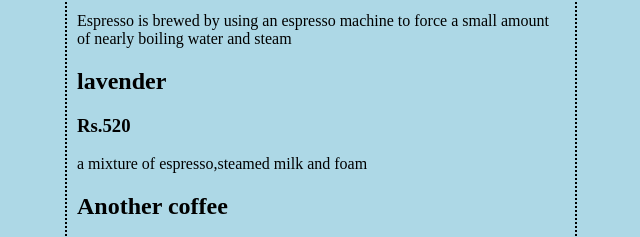
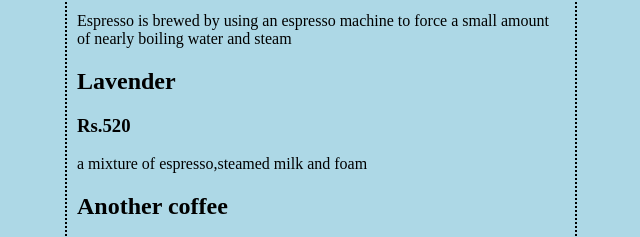
Before and after one commit to AdarshRise/html5-labs, a plain HTML site: page index.html in a window 1280 px wide. Shown: the part 747-984 px from the top of the page, 191-831 px from the left. Drawn offline with Linux system fonts and the light colour scheme.

Commit message:
changed spelling of lavender

```diff
--- a/index.html
+++ b/index.html
@@ -26,7 +26,7 @@
    <h2>ESPRESSO COFFEE<h2><h3> Rs.1230</h3>
    <p>Espresso is brewed by using an espresso machine to force a small amount of nearly boiling water and steam
    </p>
-   <h2> lavender</h2><h3>Rs.520 </h3>
+   <h2> Lavender</h2><h3>Rs.520 </h3>
    <p> a mixture of espresso,steamed milk and foam </p>
    <h2>Another coffee</h2>
 </body>
```
